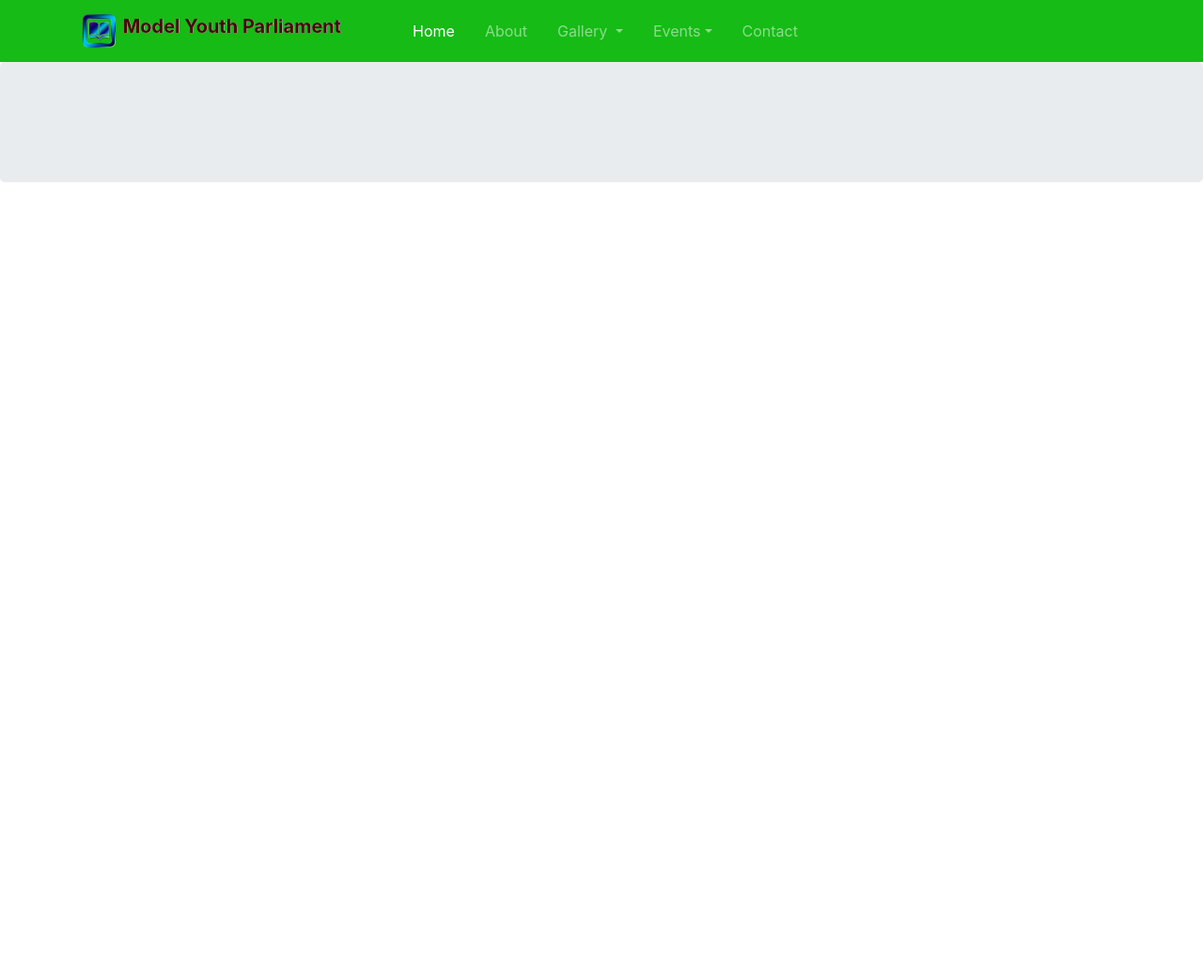
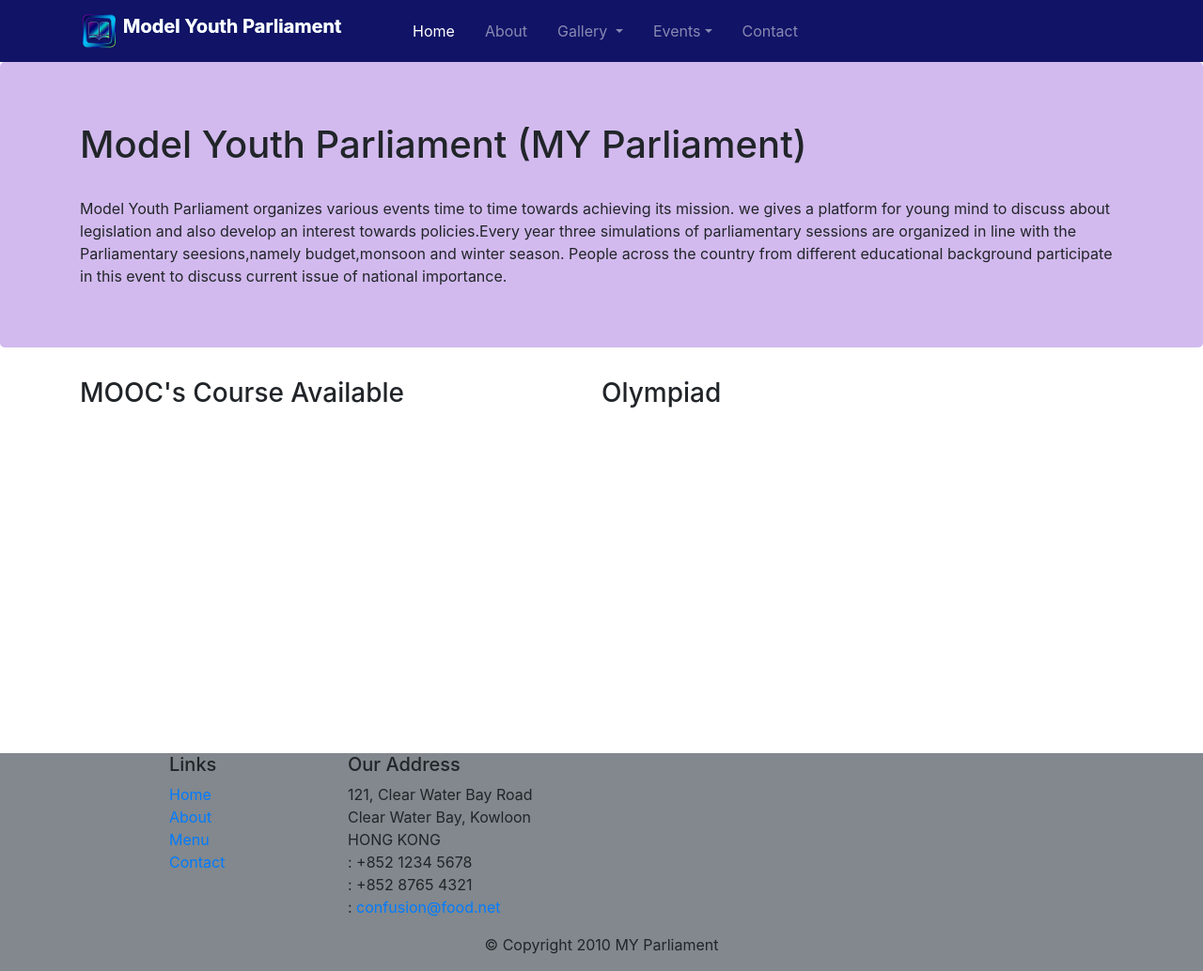
Before and after one commit to dimpy17agg/Project_OSI-parliament, a website: page index.html in a window 1280 px wide. Shown: the whole page at 94% size. Before the commit the page ends 800 px from the top, so only its background shows below. Drawn offline with nearby package versions, Linux system fonts and the light colour scheme.

Commit message:
headers and footers

```diff
--- a/css/style.css
+++ b/css/style.css
@@ -5,11 +5,11 @@ padding: 0px;
 
 
 .navbar-dark{
-    background-color: rgb(22, 187, 22);
+    background-color: rgb(17, 19, 102);
 }
 
 .txt-color{
-    color:rgb(78, 4, 4);
+    color:white;
     text-shadow: 0.4px 0.3px rgb(183, 225, 241);
 }
 
@@ -20,7 +20,14 @@ padding: 0px;
     margin: auto 8px ;
 }
 
-.dropdown-menu{
-    background-color: rgb(76, 223, 76);
 
+.row-content{
+    height:400px;
 }
+
+.jumbotron{
+    background-color: rgb(210, 186, 238);
+}
+.footer{
+    background-color: rgb(130, 136, 141);
+}
--- a/index.html
+++ b/index.html
@@ -51,20 +51,81 @@
 
          <header class="jumbotron">
            <div class="container">
+            <div class="row row-header">
+                <div class="col-12 ">
+                    <h1>Model Youth Parliament (MY Parliament)</h1><br>
+                    <p class="mb-0">Model Youth Parliament organizes various events time to time towards achieving its mission.
+                       we gives a platform for young mind to discuss about legislation and also develop an interest
+                    towards policies.Every year three simulations of parliamentary sessions are organized in line with the Parliamentary
+                seesions,namely budget,monsoon and winter season. People across the country from different
+                educational background participate in this event to discuss current issue of national importance.
+                </p>
+                </div>
 
-
+             </div>
            </div>
          </header>
 
           <div class="container">
 
+              <div class="row row-content">
 
+               <div class="col-12 col-md-6">
+                   <h3 class="text-align-center">MOOC's Course Available</h3>
+               </div>
+               <div>
+                   <h3 class="text-align-center">
+                     Olympiad</h3>
+               </div>
+              </div>
 
           </div>
-             <footer>
-
-
-             </footer>
+          <footer class="footer">
+            <div class="container">
+                <div class="row">
+                    <div class="col-4 offset-1 col-sm-2">
+                        <h5>Links</h5>
+                        <ul class="list-unstyled">
+                            <li><a href="#">Home</a></li>
+                            <li><a href="./aboutus.html">About</a></li>
+                            <li><a href="#">Menu</a></li>
+                            <li><a href="./contactus.html">Contact</a></li>
+                        </ul>
+                    </div>
+                    <div class="col-7 col-sm-5">
+                        <h5>Our Address</h5>
+                        <address>
+                            121, Clear Water Bay Road<br>
+                            Clear Water Bay, Kowloon<br>
+                            HONG KONG<br>
+                            <i class="fa fa-phone fa-lg"></i>: +852 1234 5678<br>
+                            <i class="fa fa-fax fa-lg"></i>: +852 8765 4321<br>
+                            <i class="fa fa-envelope fa-lg"></i>: <a href="mailto:confusion@food.net">confusion@food.net</a>
+                        </address>
+                    </div>
+                    <div class="col-12 col-sm-4 align-self-center">
+                        <div class="text-center">
+                            <a class="btn btn-social-icon btn-google" href="http://google.com/+"><i
+                                    class="fa fa-google-plus fa-lg"></i></a>
+                            <a class="btn btn-social-icon btn-facebook" href="http://www.facebook.com/profile.php?id="><i
+                                    class="fa fa-facebook fa-lg"></i></a>
+                            <a class="btn btn-social-icon btn-linkedin" href="http://www.linkedin.com/in/"><i
+                                    class="fa fa-linkedin fa-lg"></i></a>
+                            <a class="btn btn-social-icon btn-twitter" href="http://twitter.com/"><i
+                                    class="fa fa-twitter fa-lg"></i></a>
+                            <a class="btn btn-social-icon btn-google" href="http://youtube.com/"><i
+                                    class="fa fa-youtube fa-lg"></i></a>
+                            <a class="btn btn-social-icon" href="mailto:"><i class="fa fa-envelope-o fa-lg"></i></a>
+                        </div>
+                    </div>
+                </div>
+                <div class="row justify-content-center">
+                    <div class="col-auto">
+                        <p>© Copyright 2010 MY Parliament</p>
+                    </div>
+                </div>
+            </div>
+        </footer>
 
         <!-- jQuery first, then Popper.js, then Bootstrap JS. -->
         <script src="node_modules/jquery/dist/jquery.slim.min.js"></script>
```
